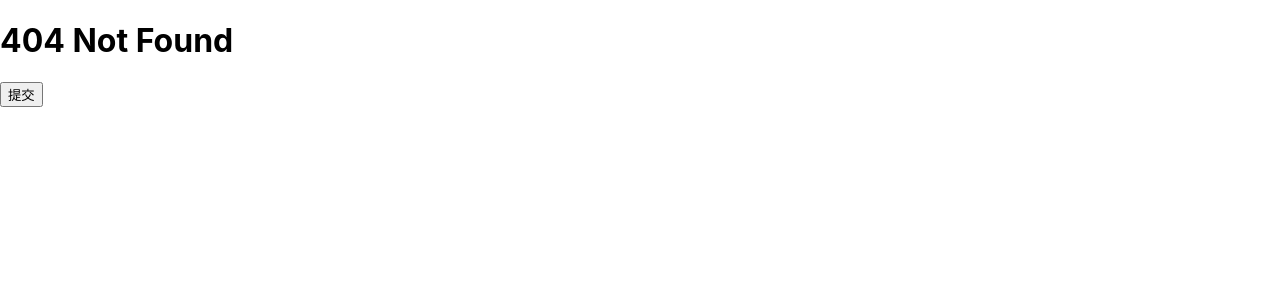
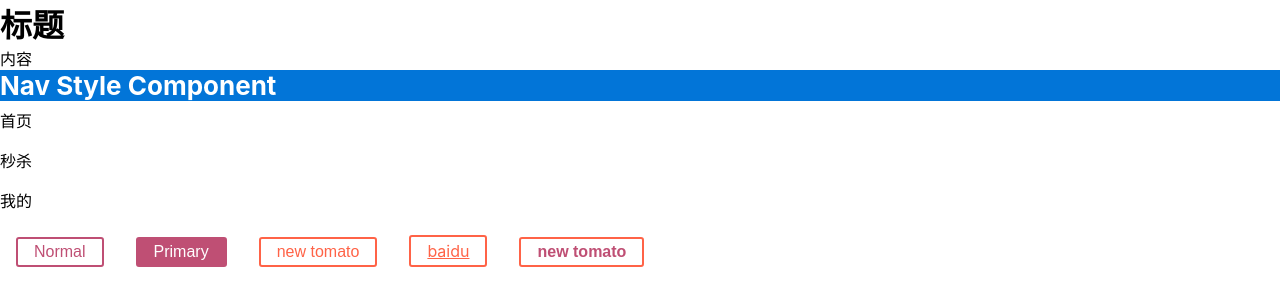
Before and after one commit to gaofeng222/r18app, a React (Create React App) app: page /hoc in a window 1280 px wide. Before the commit this address had no page. Shown: the top 306 px of the page. Built offline with nearby package versions, Linux system fonts and the light colour scheme.

Commit message:
add:完成styled-componnets学习

```diff
--- a/public/index.html
+++ b/public/index.html
@@ -39,10 +39,10 @@
       To begin the development, run `npm start` or `yarn start`.
       To create a production bundle, use `npm run build` or `yarn build`.
     -->
-      <div id="box">
+      <!-- <div id="box">
           <button id="btn">提交</button>
-      </div>
-      <script>
+      </div> -->
+      <!-- <script>
         window.onload = function () {
           const btn = document.getElementById("btn");
           btn.onclick = handleClick;
@@ -53,6 +53,6 @@
           console.log("提交成功");
 
         }
-      </script>
+      </script> -->
   </body>
 </html>
--- a/src/App.js
+++ b/src/App.js
@@ -13,6 +13,7 @@ import LocalStorage from "./views/LocalStorage";
 import EffectComp from "./views/EffectComp";
 import Jsx from "./views/Jsx";
 import ClassComp from "./views/ClassComp";
+import Hoc from "./views/Hoc";
 function App() {
   return (
     <BrowserRouter basename="/">
@@ -28,6 +29,7 @@ function App() {
         <Route path="/effect" element={<EffectComp />} />
         <Route path="/jsx" element={<Jsx />} />
         <Route path="/class" element={<ClassComp />} />
+        <Route path="/hoc" element={<Hoc />} />
         <Route path="*" element={<h1>404 Not Found</h1>} />
       </Routes>
     </BrowserRouter>
--- a/src/index.css
+++ b/src/index.css
@@ -6,8 +6,18 @@ body {
   -webkit-font-smoothing: antialiased;
   -moz-osx-font-smoothing: grayscale;
 }
-
+*{
+  padding: 0;
+  margin: 0;
+}
 code {
   font-family: source-code-pro, Menlo, Monaco, Consolas, 'Courier New',
     monospace;
 }
+
+
+.bg-color{
+  background-color: #0275d8;
+  font-size: 26px;
+  color:#fff;
+}
--- a/src/views/EffectComp/index.js
+++ b/src/views/EffectComp/index.js
@@ -2,12 +2,13 @@ import FullName from "./FullName";
 import TodoList from "./TodoList.js";
 import UseOnLine from "./UseOnLine.js";
 import GoodsList from "./GoodList";
-import { useState, useCallback } from "react";
+import { useState, useCallback, useEffect } from "react";
 import ReportList from "./ReportList";
 import UseOnlineStatus from "./useOnlineStatus1";
 import UseDeferredValue from "./useDeferredValue";
 function EffectComp() {
   const [msg, setMsg] = useState("Hello");
+  const [count, setCount] = useState(0);
   const data = [
     {
       id: 1,
@@ -37,6 +38,27 @@ function EffectComp() {
   //   console.log("submit", msg);
   // }
 
+  // useEffect(async () => {
+  //   const result = await fetch("https://jsonplaceholder.typicode.com/todos");
+  //   const data = result.json();
+  //   console.log("🚀 ~ useEffect ~ data:", data);
+  //   return () => {};
+  // }, []);
+  useEffect(() => {
+    const getData = async () => {
+      const result = await fetch("https://jsonplaceholder.typicode.com/todos");
+      const data = await result.json();
+      console.log("🚀 ~ useEffect ~ data:", data);
+      return data;
+    };
+    getData();
+    return () => {
+      console.log(count);
+    };
+  }, [count]);
+  const handleSubmit1 = () => {
+    setCount(count + 1);
+  };
   return (
     <div>
       <h1>Effect Component</h1>
@@ -48,6 +70,8 @@ function EffectComp() {
       {/* <ReportList items={data} /> */}
       {/* <UseOnlineStatus /> */}
       <UseDeferredValue />
+      {count}
+      <button onClick={handleSubmit1}>add</button>
     </div>
   );
 }
--- /dev/null
+++ b/src/views/Hoc/NavStyle.js
@@ -0,0 +1,58 @@
+import styled from "styled-components";
+
+export const NavBox = styled.div`
+  padding: 10px;
+  background-color: #f1f3f5;
+  border-bottom: 1px solid #e6ecf0;
+  width: 300px;
+  h1 {
+    font-size: 20px;
+    font-weight: 500;
+    text-align: center;
+    color: red;
+    &:hover {
+      color: blue;
+    }
+  }
+`;
+export const NavBarBox = styled.div`
+  line-height: 40px;
+  display: flex;
+  flex-direction: column;
+  a {
+    color: #000;
+    text-decoration: none;
+    &:hover {
+      text-decoration: underline;
+    }
+  }
+`;
+
+export const Button = styled.button`
+  background: ${(props) => (props.$primary ? "#BF4F74" : "white")};
+  color: ${(props) => (props.$primary ? "white" : "#BF4F74")};
+  font-size: 1em;
+  margin: 1em;
+  padding: 0.25em 1em;
+  border: 2px solid #bf4f74;
+  border-radius: 3px;
+`;
+
+export const NewButton = styled(Button).attrs((props) => ({
+  className: "bg-color",
+}))`
+  color: tomato;
+  border: 2px solid tomato;
+  &:hover {
+    background: tomato;
+    color: white;
+    cursor: pointer;
+  }
+`;
+
+export const MyStyledComponent = styled(NewButton)`
+  &&& {
+    color: #bf4f74;
+    font-weight: bold;
+  }
+`;
--- /dev/null
+++ b/src/views/Hoc/NavstyleComp.js
@@ -0,0 +1,31 @@
+import {
+  NavBox,
+  NavBarBox,
+  Button,
+  NewButton,
+  MyStyledComponent,
+} from "./NavStyle";
+function NavStyleComp() {
+  const handleClick = () => {
+    alert("hello");
+  };
+  return (
+    <div>
+      <h1 className="bg-color">Nav Style Component</h1>
+      <NavBarBox>
+        <a href="/home">首页</a>
+        <a href="/rush">秒杀</a>
+        <a href="/my">我的</a>
+      </NavBarBox>
+
+      <Button onClick={handleClick}>Normal</Button>
+      <Button $primary>Primary</Button>
+      <NewButton>new tomato</NewButton>
+      <NewButton as="a" href="http://www.baidu.com">
+        baidu
+      </NewButton>
+      <MyStyledComponent>new tomato</MyStyledComponent>
+    </div>
+  );
+}
+export default NavStyleComp;
--- /dev/null
+++ b/src/views/Hoc/index.css
@@ -0,0 +1,3 @@
+.nav-style{
+    background-color: #007bff;
+}
--- /dev/null
+++ b/src/views/Hoc/index.js
@@ -0,0 +1,34 @@
+import { useState } from "react";
+import "./index.css";
+import NavstyleComp from "./NavstyleComp";
+function Hoc() {
+  const [title, setTitle] = useState("标题");
+  const [content, setContent] = useState("内容");
+
+  const Component = ProxyTest(Demo);
+  return (
+    <>
+      <Component title={title} content={content} />
+      <NavstyleComp className="nav-style" />
+    </>
+  );
+}
+
+function Demo(props) {
+  const { title, content } = props;
+  return (
+    <div className="demo">
+      <h1>{title}</h1>
+      <div>
+        <p>{content}</p>
+      </div>
+    </div>
+  );
+}
+
+function ProxyTest(Component) {
+  return function (props) {
+    return <Component {...props} />;
+  };
+}
+export default Hoc;
--- a/src/views/Home/index.jsx
+++ b/src/views/Home/index.jsx
@@ -11,7 +11,7 @@ function Home() {
         <Link to="/context">Context</Link> | <Link to="/ref">Ref</Link> |
         <Link to="/localstorage">LocalStorage</Link> |
         <Link to="/effect">Hook Effect</Link> |<Link to="/jsx">Jsx</Link> |{" "}
-        <Link to="/class">Classcomp</Link> |<Link to="/router">Router</Link>
+        <Link to="/class">Classcomp</Link> |<Link to="/hoc">Hoc</Link>
       </div>
     </div>
   );
```
Also changed, not shown: src/views/EffectComp/useEffect.md (added, +94 -0 lines), src/views/EffectComp/image.png (added).
